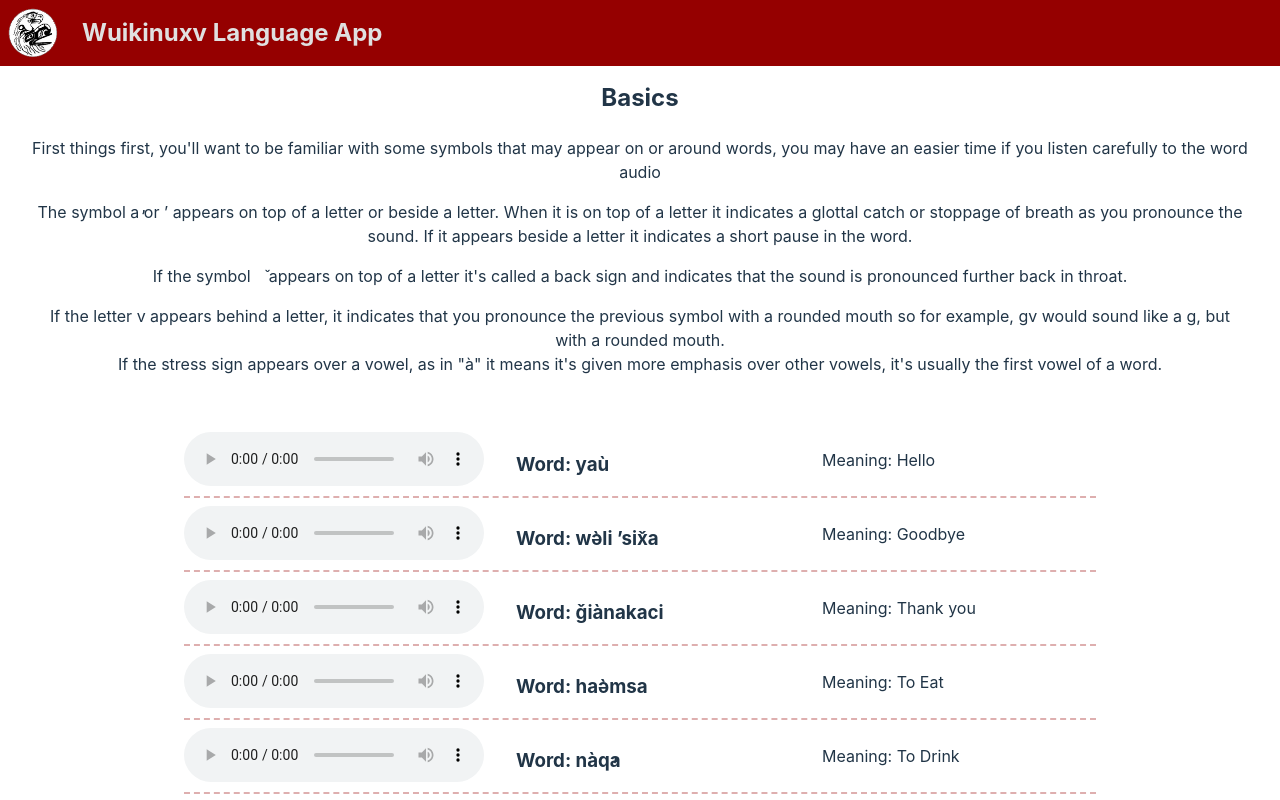
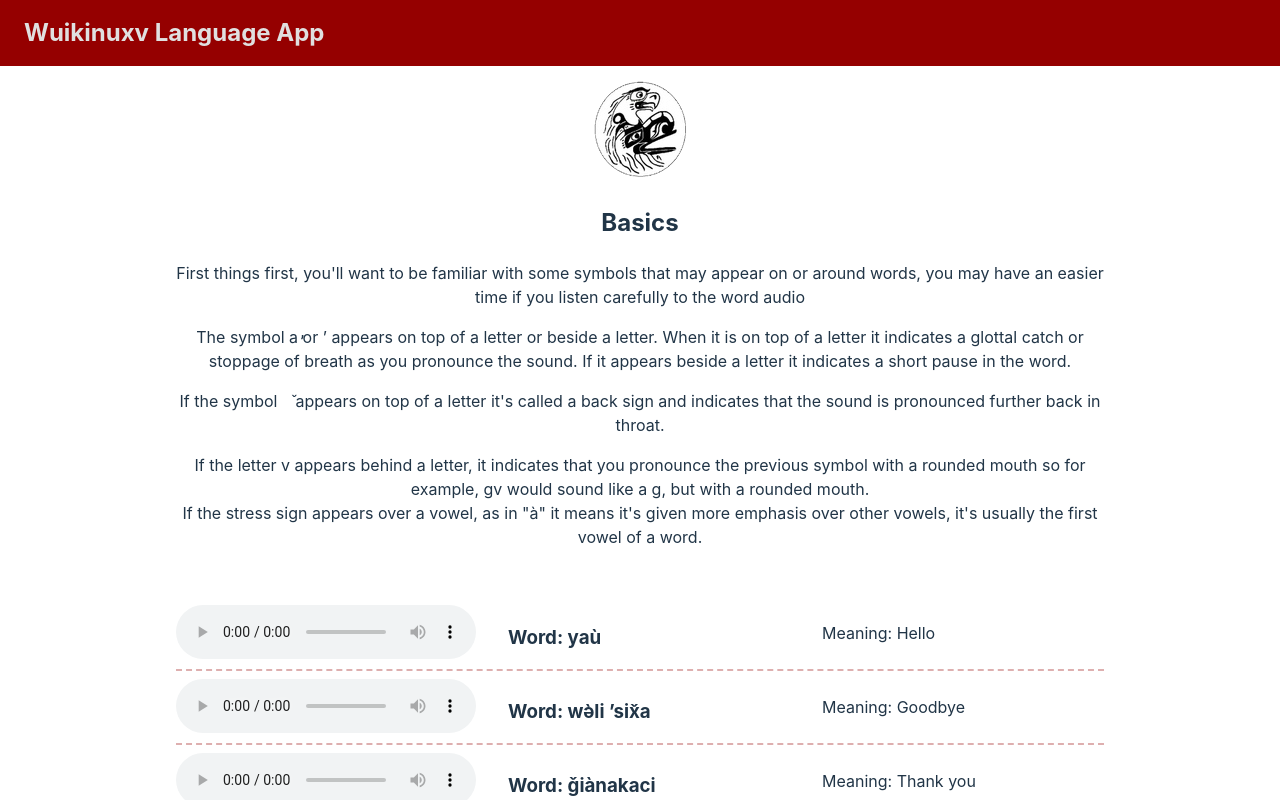
Before and after one commit to Trev004/DGL-409-Wuikinuxv-Learning-App, a React (Vite) app in the folder Wuikinuxv Learning App/: page / in a window 1280 px wide. Shown: the top 800 px of the page. Built offline with nearby package versions, Linux system fonts and the light colour scheme.

Commit message:
Adjust spacing in response to feedback
this makes the word area the same width as the intro text by making the intro a bit tighter (reduces max width of the intro text to what the word area was)

```diff
--- a/Wuikinuxv Learning App/src/App.css
+++ b/Wuikinuxv Learning App/src/App.css
@@ -1,12 +1,12 @@
 #root {
-  max-width: 1280px;
+  max-width: 960px;
   margin: 0 auto;
   padding: 2rem;
   text-align: center;
 }
 .wordarea{
   margin-top: 2em;
-  max-width: 75%;
+  /* max-width: 75%; */
   margin-left: auto;
   margin-right: auto;
   padding: 1em;
--- a/Wuikinuxv Learning App/src/App.jsx
+++ b/Wuikinuxv Learning App/src/App.jsx
@@ -9,6 +9,7 @@ function App() {
     <>
       <Header />
       <div style={{ marginTop: '3em' }}>
+        <img src="Thumbnail_Uikala_LOGO.png" alt="Wuikinuxv nation logo" />
         <h2>Basics</h2>
         <p>First things first, you&apos;ll want to be familiar with some symbols that may appear on or around words, you may have an easier time if you listen carefully to the word audio</p>
         <p>The symbol a̓ or ’ appears on top of a letter or beside a letter. When it is on top of a letter it indicates a glottal catch or stoppage of breath as you pronounce the sound. If it appears beside a letter it indicates a short pause in the word.</p>
--- a/Wuikinuxv Learning App/src/assets/Components/Header.jsx
+++ b/Wuikinuxv Learning App/src/assets/Components/Header.jsx
@@ -4,7 +4,6 @@ function Header() {
     <>
       <header>
           <nav>
-            <img src="Thumbnail_Uikala_LOGO.png" alt="Wuikinuxv nation logo" />
             <h1>Wuikinuxv Language App</h1>
           </nav>
       </header>
```
